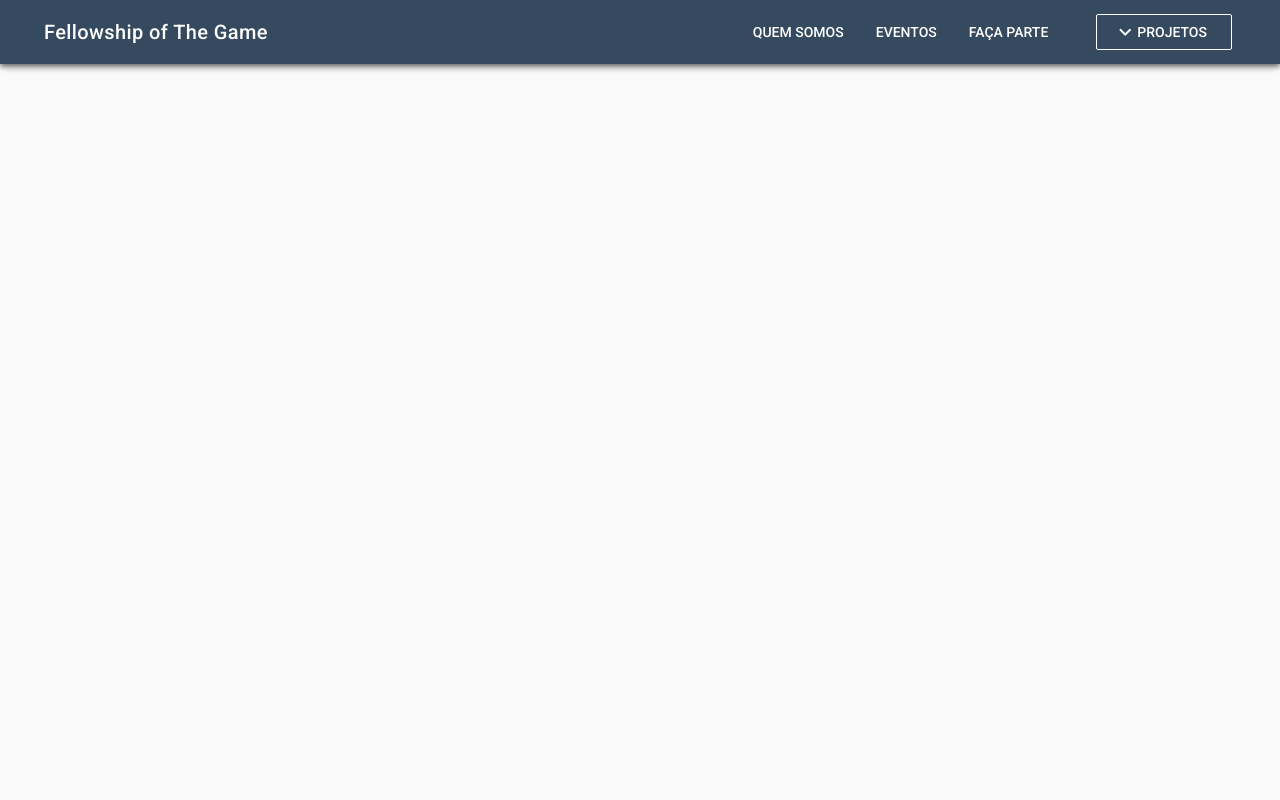
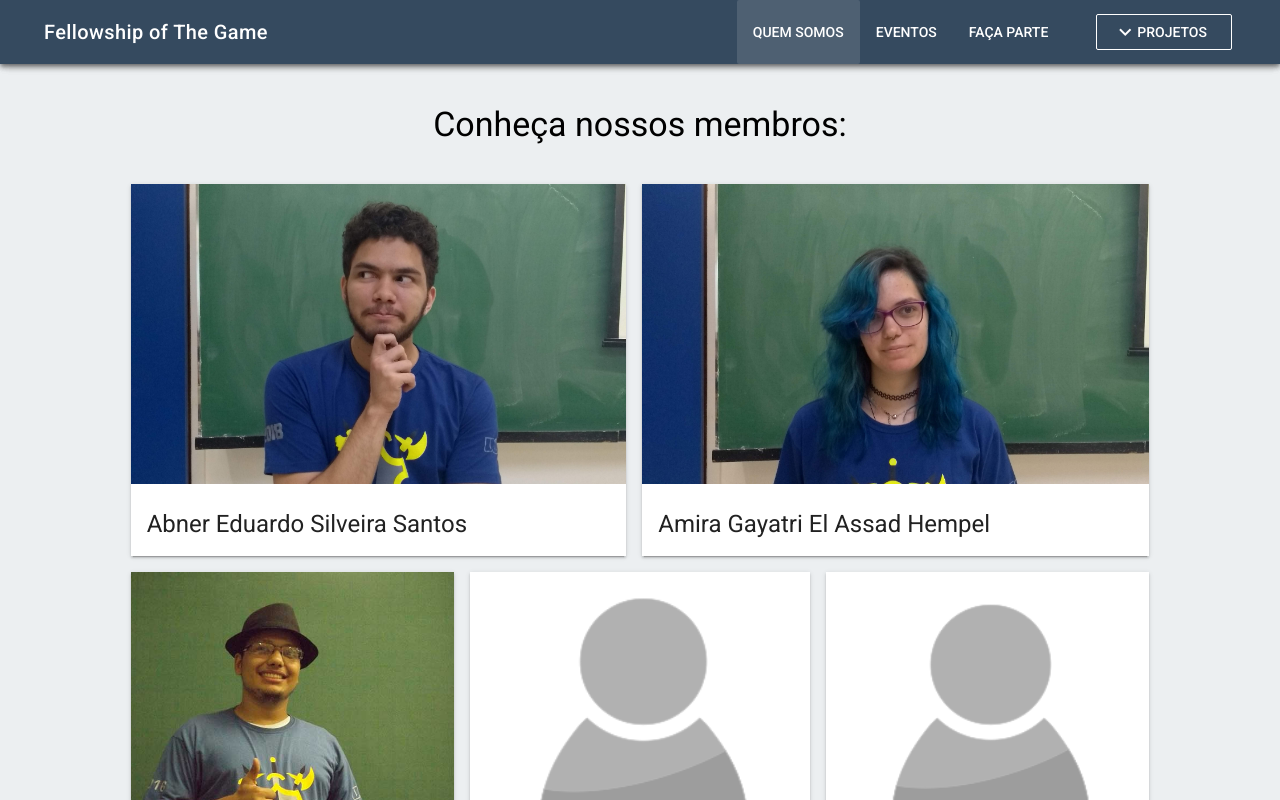
Before and after one commit to yagopessoa/fog-pwa, a Vue app: page /quemsomos in a window 1280 px wide. Shown: the top 800 px of the page. Built offline with nearby package versions, Linux system fonts and the light colour scheme.

Commit message:
Changed route to /quemsomos

```diff
--- a/src/App.vue
+++ b/src/App.vue
@@ -93,7 +93,7 @@
       return {
         sideNav: false,
         menuItems: [
-          { title: 'Quem somos', link: '/sobre' },
+          { title: 'Quem somos', link: '/quemsomos' },
           { title: 'Eventos', link: '/eventos' },
           { title: 'Faça parte', link: '/psel' }
         ],
--- a/src/pages/AboutPage.vue
+++ b/src/pages/AboutPage.vue
@@ -1,5 +1,5 @@
 <template>
-  <v-layout class="page">
+  <v-layout class="about-page">
     <v-flex xs12 sm10 offset-sm1>
       <p class="display-1 text-xs-center mt-4 pt-3">Conheça nossos membros:</p>
         <v-container grid-list-lg fluid>
@@ -72,7 +72,7 @@ export default {
 </script>
 
 <style>
-  .page{
+  .about-page{
     background-color: #ECEFF1;
   }
   .img{
--- a/src/router/index.js
+++ b/src/router/index.js
@@ -50,7 +50,7 @@ export default new Router({
       component: PselPage
     },
     {
-      path: '/sobre',
+      path: '/quemsomos',
       name: 'AboutPage',
       component: AboutPage
     }
```
